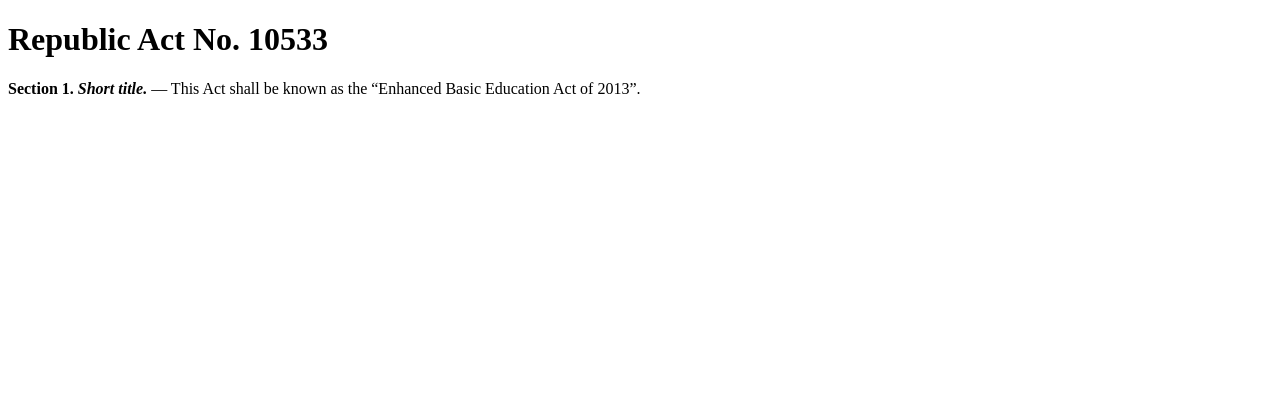
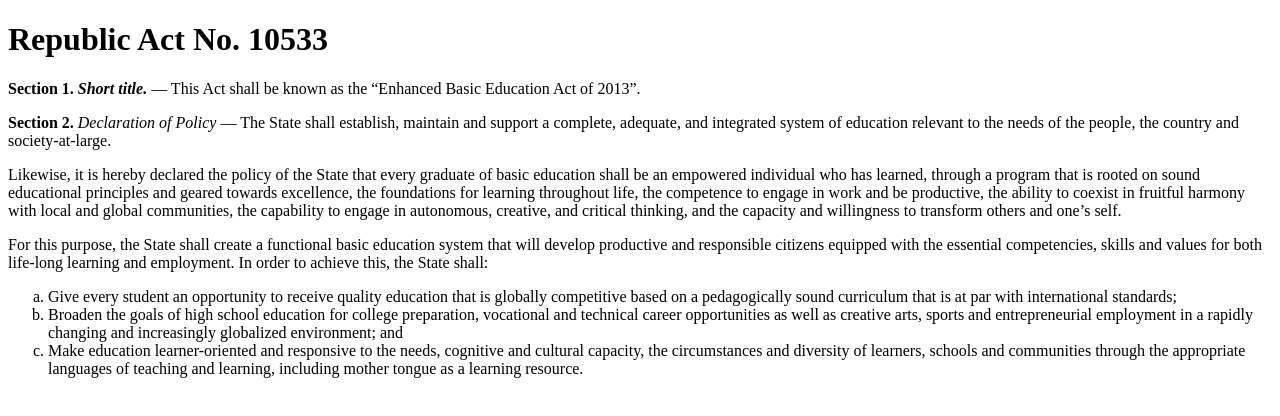
Before and after one commit to dbkkiwnl/dbkkiwnl.github.io, a plain HTML site: page RA_10533.html in a window 1280 px wide. Drawn offline with Linux system fonts and the light colour scheme.

Commit message:
Added proper paragraph tags and Section 2.

```diff
--- a/RA_10533.html
+++ b/RA_10533.html
@@ -8,6 +8,28 @@
 </head>
 <body>
     <h1>Republic Act No. 10533</h1>
-    <b>Section 1. <i>Short title.</i></b> — This Act shall be known as the “Enhanced Basic Education Act of 2013”.
+    <p>
+        <b>Section 1. <i>Short title.</i></b> — This Act shall be known as the “Enhanced Basic Education Act of 2013”.
+    </p>
+    <p>
+        <b>Section 2.</b> <i>Declaration of Policy</i> — The State shall establish, maintain and support a complete, adequate, and integrated system of education relevant to the needs of the people, the country and society-at-large.
+    </p>
+    <p>
+        Likewise, it is hereby declared the policy of the State that every graduate of basic education shall be an empowered individual who has learned, through a program that is rooted on sound educational principles and geared towards excellence, the foundations for learning throughout life, the competence to engage in work and be productive, the ability to coexist in fruitful harmony with local and global communities, the capability to engage in autonomous, creative, and critical thinking, and the capacity and willingness to transform others and one’s self.
+    </p>
+    <p>
+        For this purpose, the State shall create a functional basic education system that will develop productive and responsible citizens equipped with the essential competencies, skills and values for both life-long learning and employment. In order to achieve this, the State shall:
+    </p>
+    <ol style="list-style: lower-alpha;">
+        <li>
+            Give every student an opportunity to receive quality education that is globally competitive based on a pedagogically sound curriculum that is at par with international standards;
+        </li>
+        <li>
+            Broaden the goals of high school education for college preparation, vocational and technical career opportunities as well as creative arts, sports and entrepreneurial employment in a rapidly changing and increasingly globalized environment; and
+        </li>
+        <li>
+            Make education learner-oriented and responsive to the needs, cognitive and cultural capacity, the circumstances and diversity of learners, schools and communities through the appropriate languages of teaching and learning, including mother tongue as a learning resource.
+        </li>
+    </ol>
 </body>
 </html>
```
